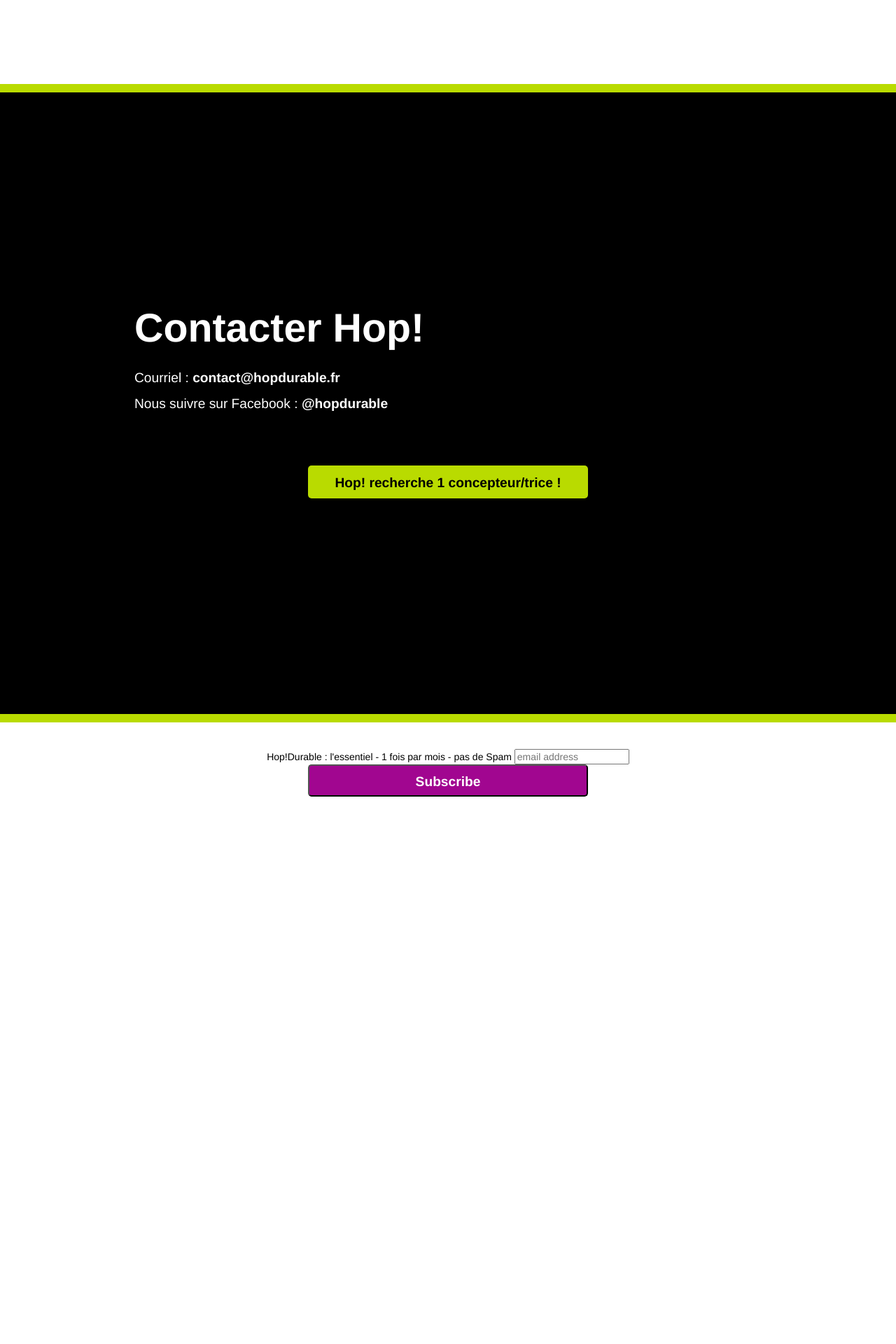
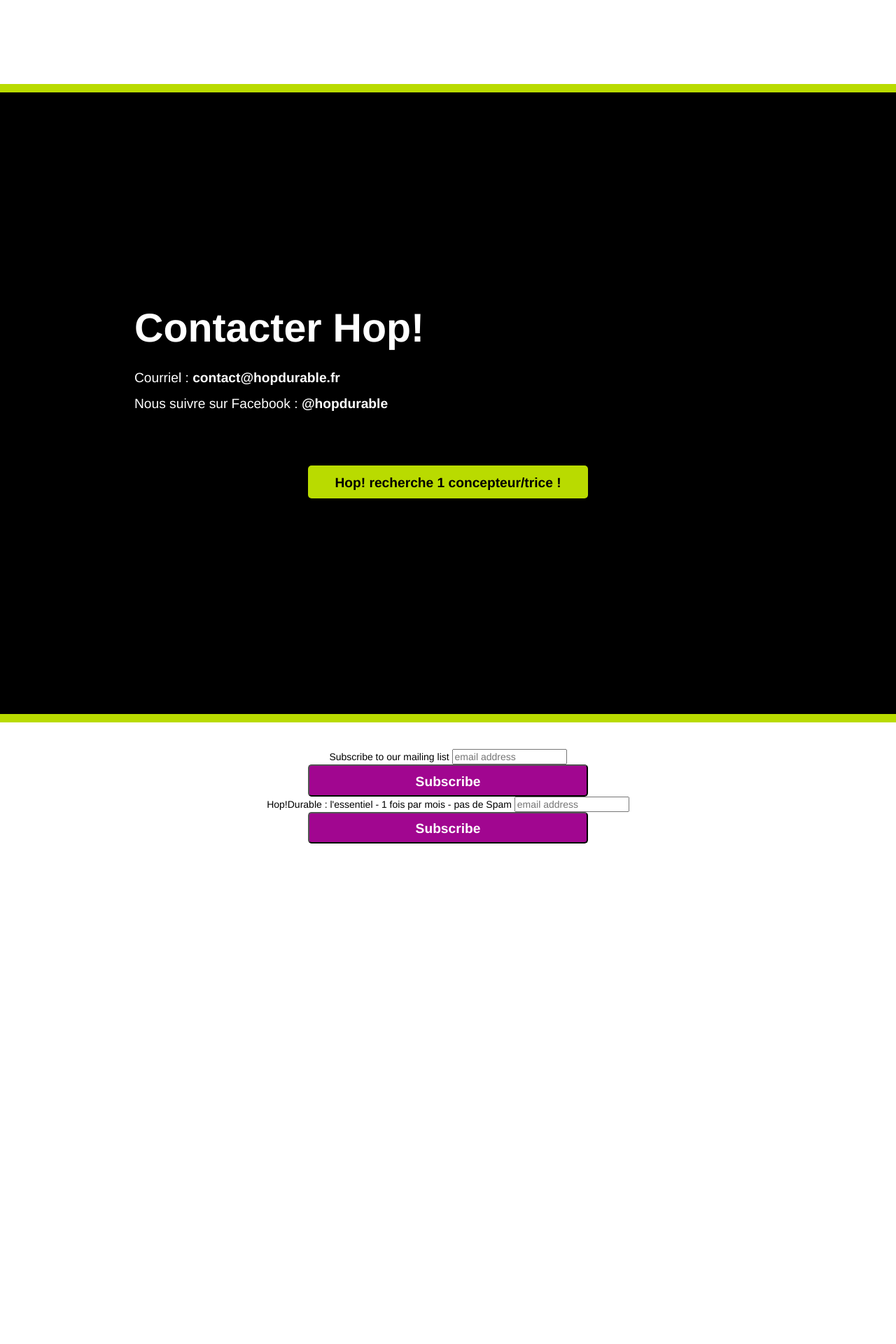
Before and after one commit to pierrenault/hopdurable.github.io, a Jekyll site: the page built from index.md, in a window 1280 px wide. Shown: the part 4380-6300 px from the top of the page at 70% size. Built offline with Jekyll 4.4.1, drawn with Linux system fonts in a browser that asks for light colours; comment, search, counter and statistics services are not loaded.

Commit message:
Update index.md

```diff
--- a/index.md
+++ b/index.md
@@ -82,6 +82,29 @@
 <div id="mc_embed_signup">
 <form action="//hopdurable.us14.list-manage.com/subscribe/post?u=16d0d1fba4d36823e8001211b&amp;id=7f460ab61a" method="post" id="mc-embedded-subscribe-form" name="mc-embedded-subscribe-form" class="validate" target="_blank" novalidate>
     <div id="mc_embed_signup_scroll">
+	<label for="mce-EMAIL">Subscribe to our mailing list</label>
+	<input type="email" value="" name="EMAIL" class="email" id="mce-EMAIL" placeholder="email address" required>
+    <!-- real people should not fill this in and expect good things - do not remove this or risk form bot signups-->
+    <div style="position: absolute; left: -5000px;" aria-hidden="true"><input type="text" name="b_16d0d1fba4d36823e8001211b_7f460ab61a" tabindex="-1" value=""></div>
+    <div class="clear"><input type="submit" value="Subscribe" name="subscribe" id="mc-embedded-subscribe" class="button"></div>
+    </div>
+</form>
+</div>
+
+<!--End mc_embed_signup-->
+
+
+
+<!-- Begin MailChimp Signup Form -->
+<link href="//cdn-images.mailchimp.com/embedcode/slim-10_7.css" rel="stylesheet" type="text/css">
+<style type="text/css">
+	#mc_embed_signup{background:#fff; clear:left; font:14px Helvetica,Arial,sans-serif; }
+	/* Add your own MailChimp form style overrides in your site stylesheet or in this style block.
+	   We recommend moving this block and the preceding CSS link to the HEAD of your HTML file. */
+</style>
+<div id="mc_embed_signup">
+<form action="//hopdurable.us14.list-manage.com/subscribe/post?u=16d0d1fba4d36823e8001211b&amp;id=7f460ab61a" method="post" id="mc-embedded-subscribe-form" name="mc-embedded-subscribe-form" class="validate" target="_blank" novalidate>
+    <div id="mc_embed_signup_scroll">
 	<label for="mce-EMAIL">Hop!Durable : l'essentiel - 1 fois par mois - pas de Spam</label>
 	<input type="email" value="" name="EMAIL" class="email" id="mce-EMAIL" placeholder="email address" required>
     <!-- real people should not fill this in and expect good things - do not remove this or risk form bot signups-->
```
